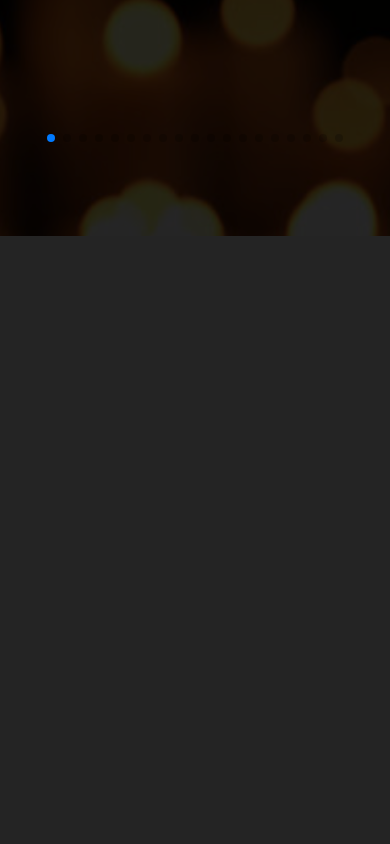
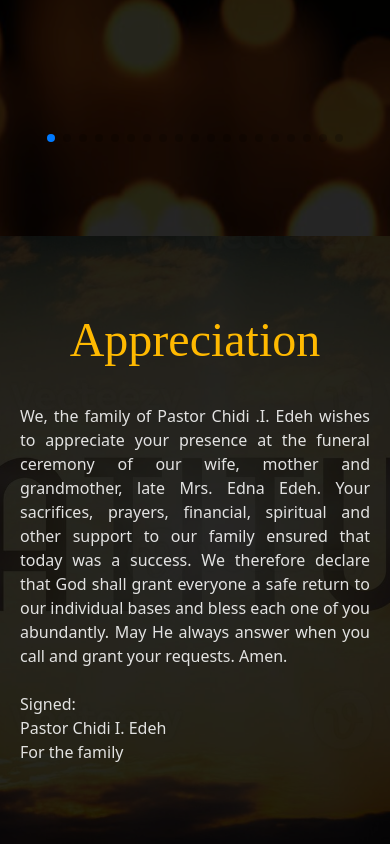
Before and after one commit to Majorbangz88/edna, a React (Vite) app: page / in a window 390 px wide. Shown: the part 5458-6302 px from the top of the page. Before the commit the page ends 5694 px from the top, so only its background shows below. Built offline with nearby package versions, Linux system fonts and the light colour scheme; a web font is replaced by a local one.

Commit message:
update: appreciation section added

```diff
--- a/src/assets/Tributes.jsx
+++ b/src/assets/Tributes.jsx
@@ -59,7 +59,7 @@ const Tributes = [
     },
     {
         title: "Tribute to Mummy Edna",
-        tribute: "You may have passed on, but your memories will always live on within us. Thank you for your sacrifices, care, concern, love, and everything you have done for me, and my family. You provided us with shelter when we hadn’t a place to live. I will be forever grateful and thankful to you. I know you’re in a better place, in the bosom of the Lord. \n\nAdieu Ezinne, \nAdieu my co-wife, \nAdieu nwanyi oma. \n\nYour co-wife, \nEve Blessing Chinyere. \n(Mama Ebube)."
+        tribute: "You may have passed on, but your memories will always live on within us. Thank you for your sacrifices, care, concern, love, and everything you have done for me, and my family. You provided us with shelter when we hadn’t a place to live. I will be forever grateful and thankful to you. I know you’re in a better place, in the bosom of the Lord. \n\nAdieu Ezinne, \nAdieu my co-wife, \nAdieu nwanyi oma. \n\nYour co-wife, \nEbeh Blessing Chinyere. \n(Mama Ebube)."
     },
     {
         title: "TRIBUTE TO BELOVED SISTER ",
--- a/src/home/Home.jsx
+++ b/src/home/Home.jsx
@@ -28,8 +28,8 @@ import Gallery19 from '../assets/gallery-19.jpg';
 import HymnsSlider from '../components/HymnalSlider';
 import OldPaper from '../assets/old-paper.jpg';
 import Tributes from '../assets/Tributes';
-import TributeBg from '../assets/tribute1.jpg'
-import TributeBg2 from '../assets/tribute2.jpg'
+import TributeBg from '../assets/tribute1.jpg';
+import GratitudeBg from '../assets/gratitude.jpg';
 
 const images = [
   Gallery1,
@@ -78,21 +78,24 @@ const Home = () => {
 
   const navLinks = (
     <ul className='flex flex-col lg:flex-row gap-4 lg:gap-8 text-lg'>
-      <li>
-        <a href='#hymn' className={`${textColor} cursor-pointer`}>
-          {' '}
-          Home
-        </a>
+      <li className={`${textColor} cursor-pointer`}>
+         Home
       </li>
       <li className={`${textColor} cursor-pointer`}>
         <a href='#biography'>Biography</a>
       </li>
-      <li className={`${textColor} cursor-pointer`}>Hymns</li>
-      <li className={`${textColor} cursor-pointer`}>Gallery</li>
+      <li className={`${textColor} cursor-pointer`}>
+        <a href='#hymn'>Hymn</a>
+      </li>
+      <li className={`${textColor} cursor-pointer`}>
+        <a href='#gallery'>Gallery</a>
+      </li>
       <li className={`${textColor} cursor-pointer`}>
         <a href='#tribute'>Tributes</a>
       </li>
-      <li className={`${textColor} cursor-pointer`}>Appreciation</li>
+      <li className={`${textColor} cursor-pointer`}>
+        <a href='#gratitude'>Appreciation</a>
+      </li>
     </ul>
   );
 
@@ -130,7 +133,7 @@ const Home = () => {
       </div>
 
       {/* Slider */}
-      <div className='h-[500px] md:h-[90vh] lg:h-screen mt-[80px]'>
+      <div id='gallery' className='h-[500px] md:h-[90vh] lg:h-screen mt-[80px]'>
         <Swiper
           modules={[Autoplay, Pagination]}
           spaceBetween={10}
@@ -205,11 +208,11 @@ const Home = () => {
               fellowship, a member of the Scripture Union and a chorister at the
               Anglican Church. <br />
               <br />
-              She was married to Rev. Chidi Edeh of Abor village, Eha-Amufu, Isi-Uzo LGA
-              of Enugu State. The marriage was blessed with 3 children. She was
-              a wife, mother, grandmother, aunt, and sister who touched a lot of
-              lives with her acts of kindness, spiritual mentorship and
-              philanthropy. <br />
+              She was married to Rev. Chidi Edeh of Abor village, Eha-Amufu,
+              Isi-Uzo LGA of Enugu State. The marriage was blessed with 3
+              children. She was a wife, mother, grandmother, aunt, and sister
+              who touched a lot of lives with her acts of kindness, spiritual
+              mentorship and philanthropy. <br />
               <br />
               She is survived and will be dearly missed by her husband, children
               and 5 grandchildren. <br />
@@ -236,7 +239,9 @@ const Home = () => {
           minHeight: '70vh',
         }}>
         <div className='absolute inset-0 bg-black opacity-85'></div>
-        <p className='font-love text-5xl md:text-6xl lg:text-6xl text-amber-400 z-10'>Tributes</p>
+        <p className='font-love text-5xl md:text-6xl lg:text-6xl text-amber-400 z-10'>
+          Tributes
+        </p>
         <div className='relative z-10 flex w-full h-auto items-center justify-center'>
           {/* Left-side image */}
           <img
@@ -271,7 +276,32 @@ const Home = () => {
         </div>
       </div>
 
-      <div></div>
+      <div
+        id='gratitude'
+        className='flex flex-col items-center justify-center bg-fixed px-5 md:px-6 lg:px-15 overflow-hidden gap-10 py-20 bg-cover relative z-0 bg-center bg-no-repeat'
+        style={{
+          backgroundImage: `url(${GratitudeBg})`,
+          width: '100%',
+          minHeight: '70vh',
+        }}>
+        <div className='absolute inset-0 bg-black opacity-85'></div>
+        <p className='font-love text-5xl md:text-6xl lg:text-6xl text-amber-400 z-10'>
+          Appreciation
+        </p>
+        <p className='z-10 w-full lg:w-[70vh] text-justify'>
+          We, the family of Pastor Chidi .I. Edeh wishes to appreciate your
+          presence at the funeral ceremony of our wife, mother and grandmother,
+          late Mrs. Edna Edeh. Your sacrifices, prayers, financial, spiritual
+          and other support to our family ensured that today was a success. We
+          therefore declare that God shall grant everyone a safe return to our
+          individual bases and bless each one of you abundantly. May He always
+          answer when you call and grant your requests. Amen. <br /><br />
+
+          Signed: <br />
+          Pastor Chidi I. Edeh <br />
+          For the family <br />
+        </p>
+      </div>
     </div>
   );
 };
```
Also changed, not shown: src/assets/gratitude.jpg (added).
